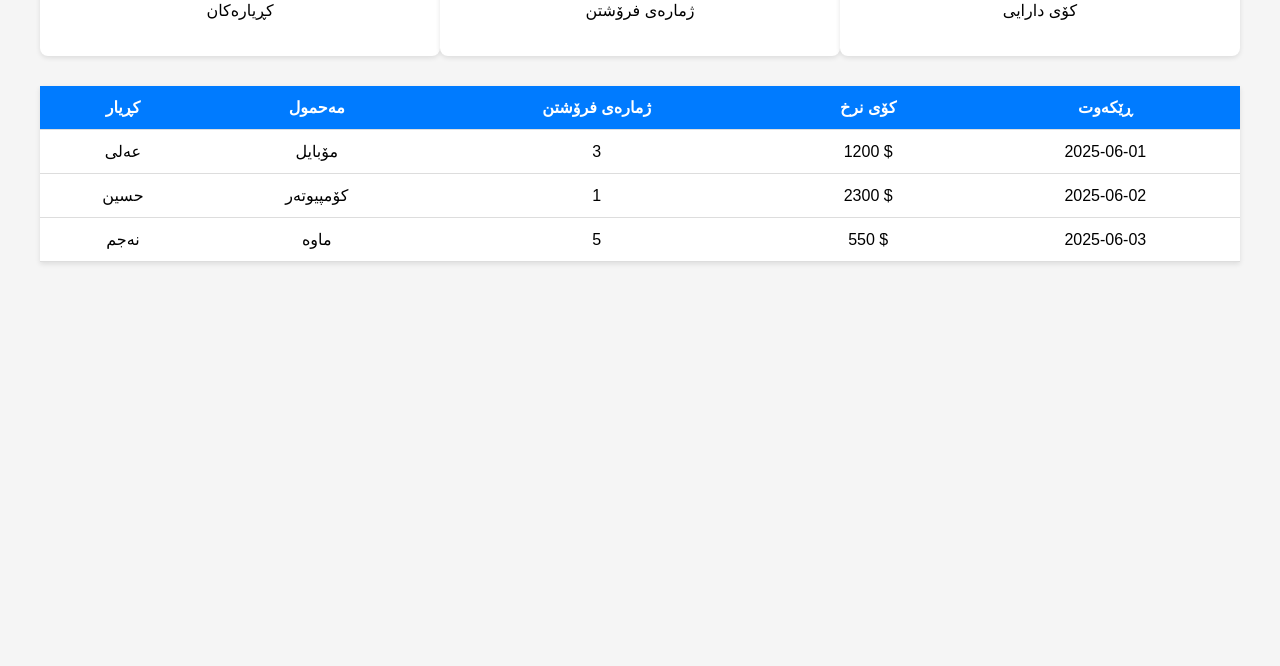
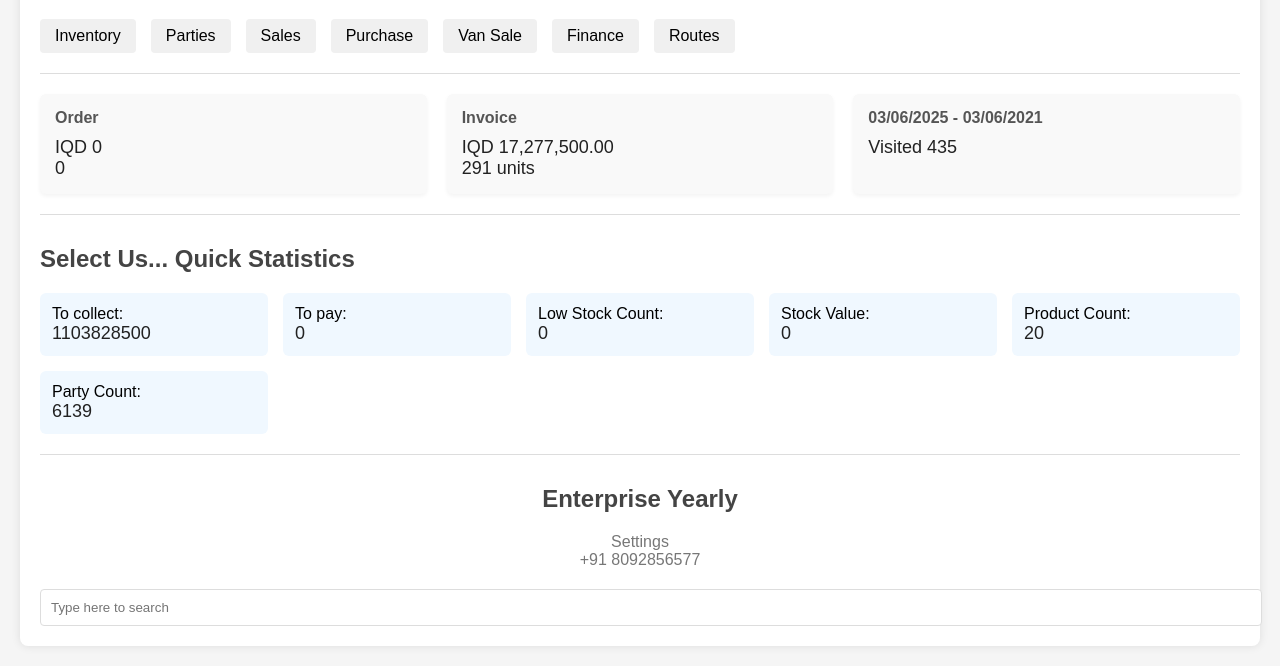
Before and after one commit to lawasidad/my-online-system, a plain HTML site: page qarz.html in a window 1280 px wide. Shown: the part 160-826 px from the top of the page. Before the commit the page ends 800 px from the top, so only its background shows below. Drawn offline with Linux system fonts and the light colour scheme.

Commit message:
Update qarz.html

```diff
--- a/qarz.html
+++ b/qarz.html
@@ -1,83 +1,180 @@
 <!DOCTYPE html>
-<html lang="ku">
+<html lang="en">
 <head>
-<meta charset="UTF-8" />
-<meta name="viewport" content="width=device-width, initial-scale=1" />
-<title>داشبۆردی SalesOn</title>
+    <meta charset="UTF-8">
+    <meta name="viewport" content="width=device-width, initial-scale=1.0">
+    <title>Dashboard</title>
     <style>
-  body { font-family: Arial, sans-serif; margin:0; background:#f5f5f5; }
-  header { background:#007bff; color:#fff; padding:20px; text-align:center; font-size:24px; }
-  .container { max-width:1200px; margin:20px auto; padding:0 20px; }
-  .stats { display:flex; justify-content:space-around; margin-bottom:30px; }
-  .card { background:#fff; padding:20px; border-radius:8px; box-shadow:0 2px 5px rgba(0,0,0,0.1); width:30%; text-align:center; }
-  .card h2 { margin:0 0 10px; font-size:32px; color:#007bff; }
-  table { width:100%; border-collapse: collapse; background:#fff; box-shadow:0 2px 5px rgba(0,0,0,0.1); }
-  th, td { padding:12px; border-bottom:1px solid #ddd; text-align:center; }
-  th { background:#007bff; color:#fff; }
-  @media (max-width:768px) {
-    .stats { flex-direction:column; gap:20px; }
-    .card { width:100%; }
+        body {
+            font-family: Arial, sans-serif;
+            margin: 0;
+            padding: 20px;
+            background-color: #f5f5f5;
+        }
+        .dashboard {
+            max-width: 1200px;
+            margin: 0 auto;
+            background: white;
+            padding: 20px;
+            border-radius: 8px;
+            box-shadow: 0 0 10px rgba(0,0,0,0.1);
+        }
+        h1 {
+            color: #333;
+            border-bottom: 1px solid #eee;
+            padding-bottom: 10px;
+        }
+        h2 {
+            color: #444;
+            margin-top: 20px;
+        }
+        .menu {
+            display: flex;
+            flex-wrap: wrap;
+            gap: 15px;
+            margin: 20px 0;
+        }
+        .menu-item {
+            background: #f0f0f0;
+            padding: 8px 15px;
+            border-radius: 4px;
+            cursor: pointer;
+        }
+        .menu-item:hover {
+            background: #e0e0e0;
+        }
+        .divider {
+            border-top: 1px solid #ddd;
+            margin: 20px 0;
+        }
+        .stats-container {
+            display: flex;
+            justify-content: space-between;
+            flex-wrap: wrap;
+            gap: 20px;
+        }
+        .stat-box {
+            flex: 1;
+            min-width: 200px;
+            background: #f9f9f9;
+            padding: 15px;
+            border-radius: 6px;
+            box-shadow: 0 2px 4px rgba(0,0,0,0.05);
+        }
+        .stat-title {
+            font-weight: bold;
+            margin-bottom: 10px;
+            color: #555;
+        }
+        .stat-value {
+            font-size: 18px;
+            color: #222;
+        }
+        .quick-stats {
+            margin-top: 30px;
+        }
+        .quick-stats-grid {
+            display: grid;
+            grid-template-columns: repeat(auto-fill, minmax(200px, 1fr));
+            gap: 15px;
+            margin-top: 15px;
+        }
+        .quick-stat-item {
+            background: #f0f8ff;
+            padding: 12px;
+            border-radius: 6px;
+        }
+        .footer {
+            margin-top: 30px;
+            text-align: center;
+            color: #777;
+        }
+        .search-bar {
+            margin-top: 20px;
+            padding: 10px;
+            width: 100%;
+            border: 1px solid #ddd;
+            border-radius: 4px;
         }
     </style>
 </head>
 <body>
+    <div class="dashboard">
+        <h1>Dashboard</h1>
 
-<header>داشبۆردی SalesOn</header>
+        <h2>Live Location</h2>
+        <div class="menu">
+            <div class="menu-item">Inventory</div>
+            <div class="menu-item">Parties</div>
+            <div class="menu-item">Sales</div>
+            <div class="menu-item">Purchase</div>
+            <div class="menu-item">Van Sale</div>
+            <div class="menu-item">Finance</div>
+            <div class="menu-item">Routes</div>
+        </div>
 
-<div class="container">
-  <div class="stats">
-    <div class="card">
-      <h2 id="totalCustomers">150</h2>
-      <p>کڕیارەکان</p>
+        <div class="divider"></div>
+
+        <div class="stats-container">
+            <div class="stat-box">
+                <div class="stat-title">Order</div>
+                <div class="stat-value">IQD 0</div>
+                <div class="stat-value">0</div>
             </div>
-    <div class="card">
-      <h2 id="totalSales">320</h2>
-      <p>ژمارەی فرۆشتن</p>
+
+            <div class="stat-box">
+                <div class="stat-title">Invoice</div>
+                <div class="stat-value">IQD 17,277,500.00</div>
+                <div class="stat-value">291 units</div>
             </div>
-    <div class="card">
-      <h2 id="totalRevenue">12,450 $</h2>
-      <p>کۆی دارایی</p>
+
+            <div class="stat-box">
+                <div class="stat-title">03/06/2025 - 03/06/2021</div>
+                <div class="stat-value">Visited 435</div>
             </div>
         </div>
 
-  <table>
-    <thead>
-      <tr>
-        <th>کڕیار</th>
-        <th>مەحمول</th>
-        <th>ژمارەی فرۆشتن</th>
-        <th>کۆی نرخ</th>
-        <th>ڕێکەوت</th>
-      </tr>
-    </thead>
-    <tbody id="salesTableBody">
-      <!-- داتاکان لێرە دەتوانرێن زیاد بکرێن بە JS -->
-    </tbody>
-  </table>
+        <div class="divider"></div>
+
+        <div class="quick-stats">
+            <h2>Select Us... Quick Statistics</h2>
+            <div class="quick-stats-grid">
+                <div class="quick-stat-item">
+                    <div>To collect:</div>
+                    <div class="stat-value">1103828500</div>
+                </div>
+                <div class="quick-stat-item">
+                    <div>To pay:</div>
+                    <div class="stat-value">0</div>
+                </div>
+                <div class="quick-stat-item">
+                    <div>Low Stock Count:</div>
+                    <div class="stat-value">0</div>
+                </div>
+                <div class="quick-stat-item">
+                    <div>Stock Value:</div>
+                    <div class="stat-value">0</div>
+                </div>
+                <div class="quick-stat-item">
+                    <div>Product Count:</div>
+                    <div class="stat-value">20</div>
+                </div>
+                <div class="quick-stat-item">
+                    <div>Party Count:</div>
+                    <div class="stat-value">6139</div>
+                </div>
+            </div>
         </div>
 
-<script>
-  // نموونەی داتای فرۆشتن
-  const salesData = [
-    { customer: "عەلی", product: "مۆبایل", quantity: 3, price: 1200, date: "2025-06-01" },
-    { customer: "حسین", product: "کۆمپیوته‌ر", quantity: 1, price: 2300, date: "2025-06-02" },
-    { customer: "نەجم", product: "ماوە", quantity: 5, price: 550, date: "2025-06-03" }
-  ];
+        <div class="divider"></div>
 
-  const tbody = document.getElementById('salesTableBody');
+        <div class="footer">
+            <h2>Enterprise Yearly</h2>
+            <div>Settings</div>
+            <div>+91 8092856577</div>
+        </div>
 
-  salesData.forEach(sale => {
-    const row = document.createElement('tr');
-    row.innerHTML = `
-      <td>${sale.customer}</td>
-      <td>${sale.product}</td>
-      <td>${sale.quantity}</td>
-      <td>${sale.price} $</td>
-      <td>${sale.date}</td>
-    `;
-    tbody.appendChild(row);
-  });
-</script>
-
+        <input type="text" class="search-bar" placeholder="Type here to search">
+    </div>
 </body>
 </html>
```
Lines whose indentation alone changed are shown as unchanged.
